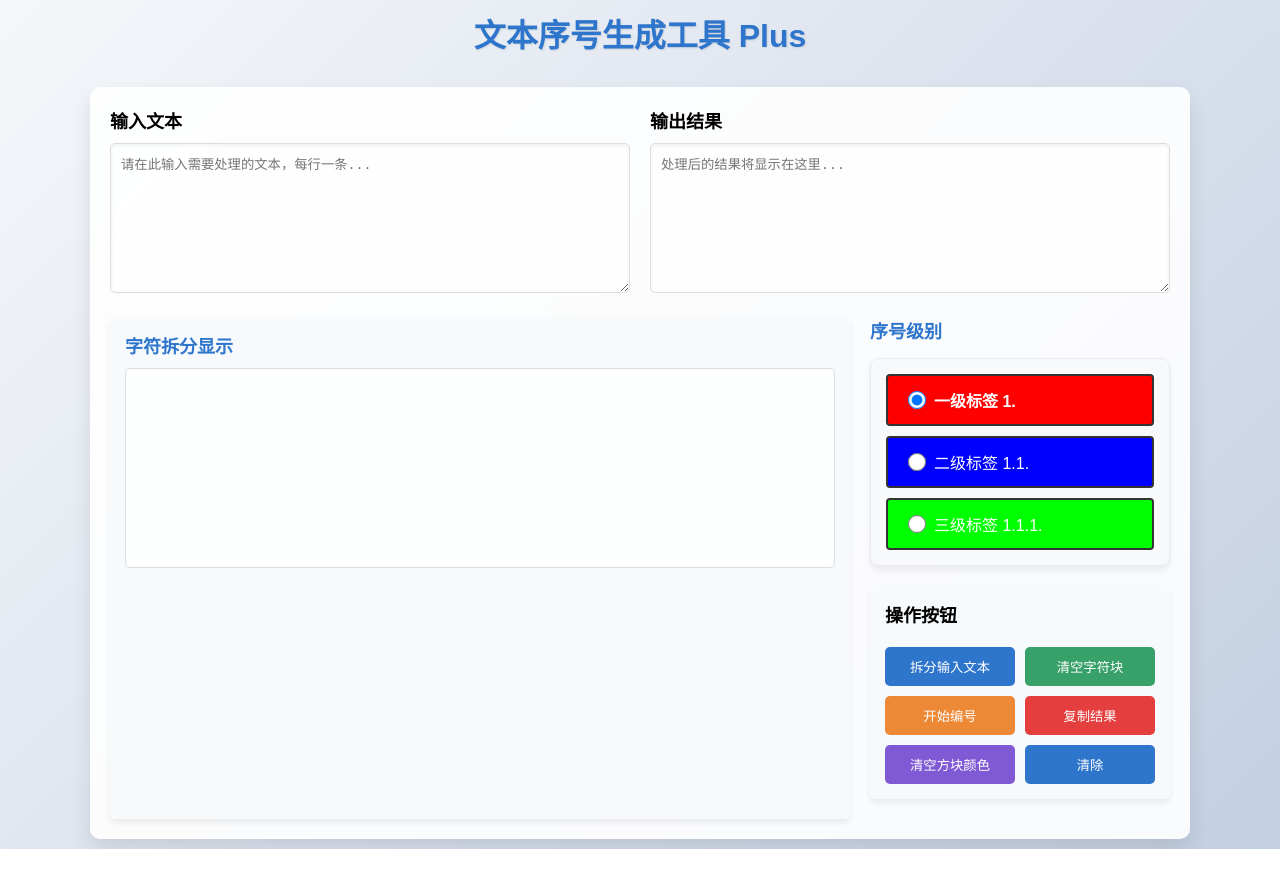
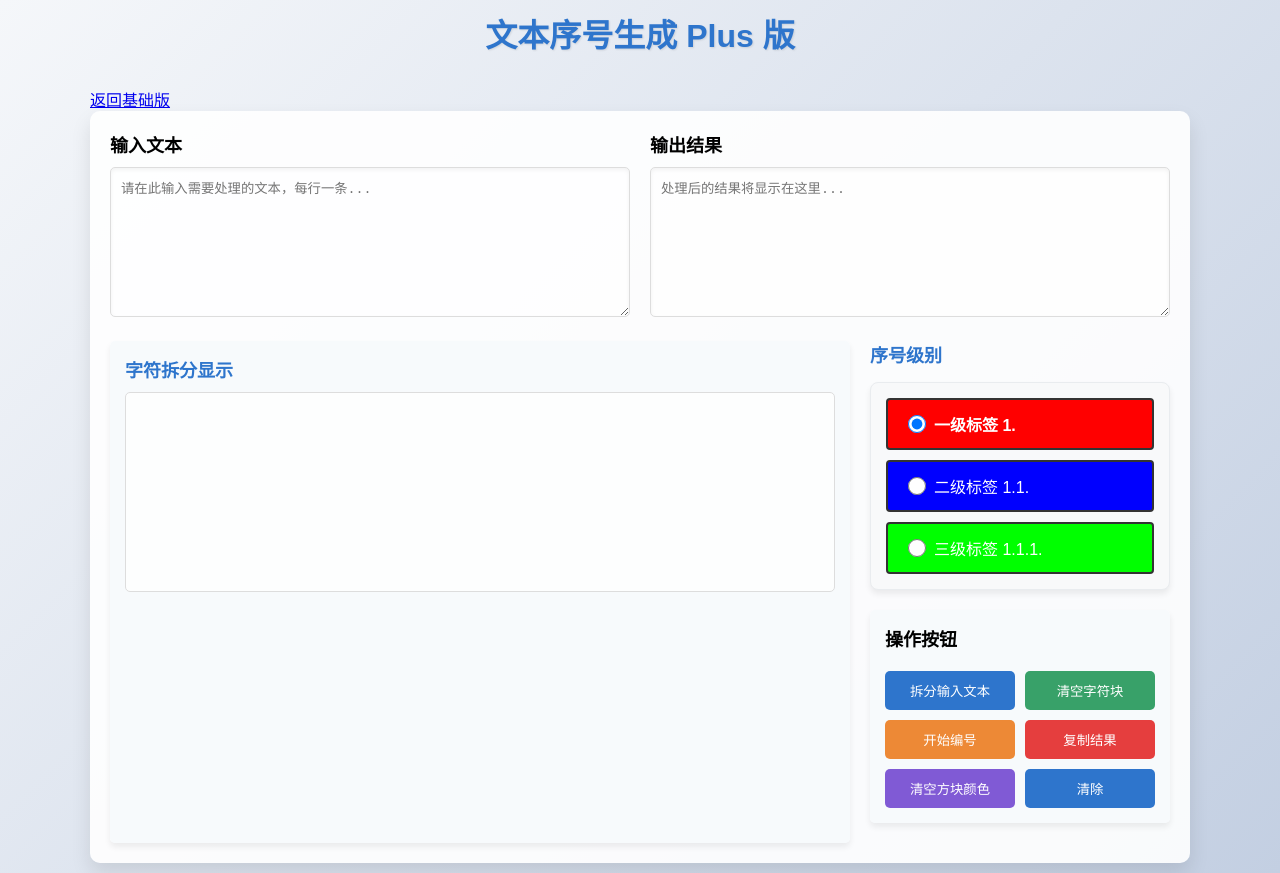
Before and after one commit to lsnu73/Text-number, a plain HTML site: page numberPlus.html in a window 1280 px wide. Before the commit the page ends 849 px from the top, so only its background shows below. Drawn offline with Linux system fonts and the light colour scheme.

Commit message:
高级版

```diff
--- a/numberPlus.html
+++ b/numberPlus.html
@@ -11,8 +11,10 @@
     </head>
 
     <body>
-        <h1>文本序号生成工具 Plus</h1>
-
+        <h1>文本序号生成 Plus 版</h1>
+        <a href="index.html" class="nav-tag">
+            <span class="tag-text">返回基础版</span>
+        </a>
         <div class="container">
             <!-- 顶部并排的两个 textarea -->
             <div class="content-area">
```
